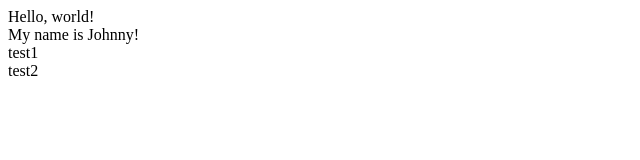
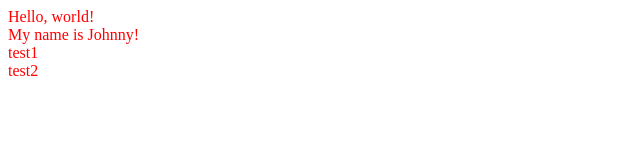
Before and after one commit to JohnnyBlack19808/git-lesson, a plain HTML site: page index.html in a window 1280 px wide. Shown: the whole page, without its empty margins (0-640 px from the left). Drawn offline with Linux system fonts and the light colour scheme.

Commit message:
+ line in index.html for file css

```diff
--- a/index.html
+++ b/index.html
@@ -5,6 +5,7 @@
     <meta http-equiv="X-UA-Compatible" content="IE=edge">
     <meta name="viewport" content="width=device-width, initial-scale=1.0">
     <title>Document</title>
+    <link rel="stylesheet" href="profile/index.css">
 </head>
 <body>
     <div>Hello, world!</div>
```
